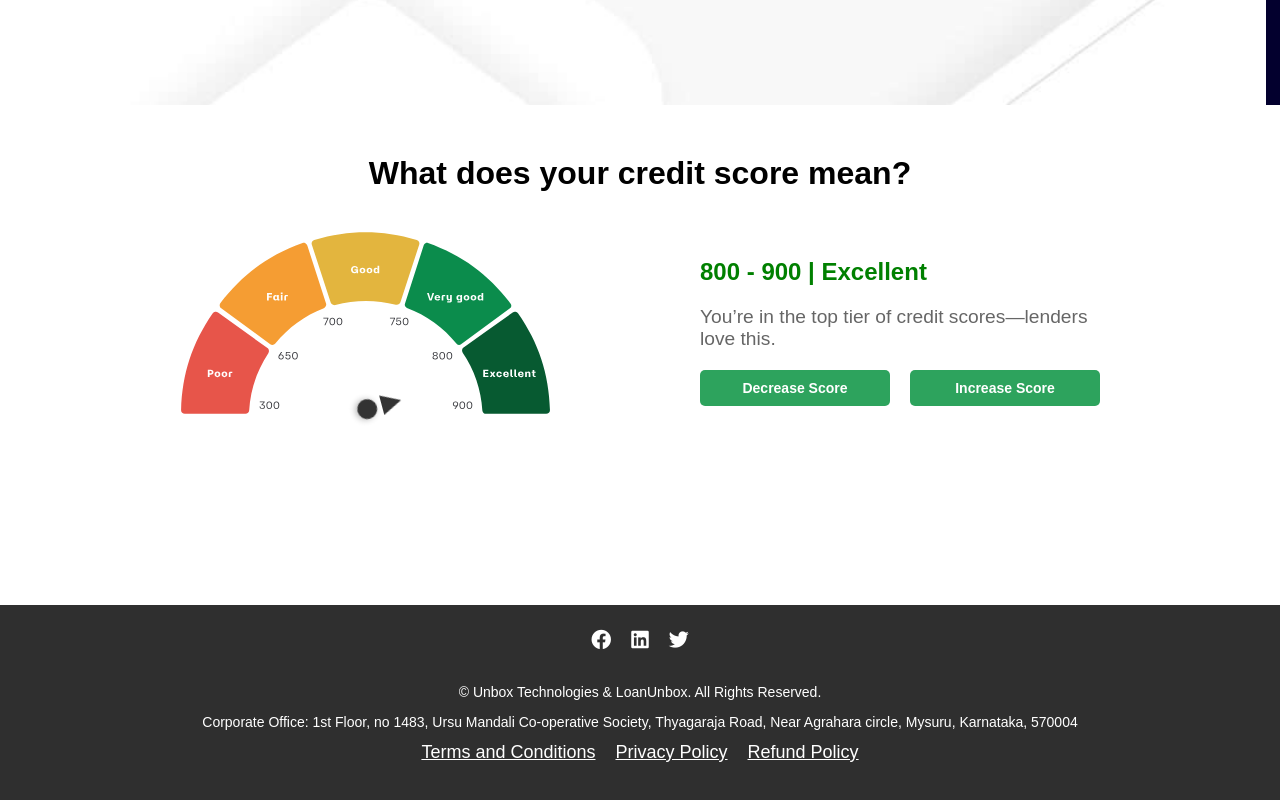
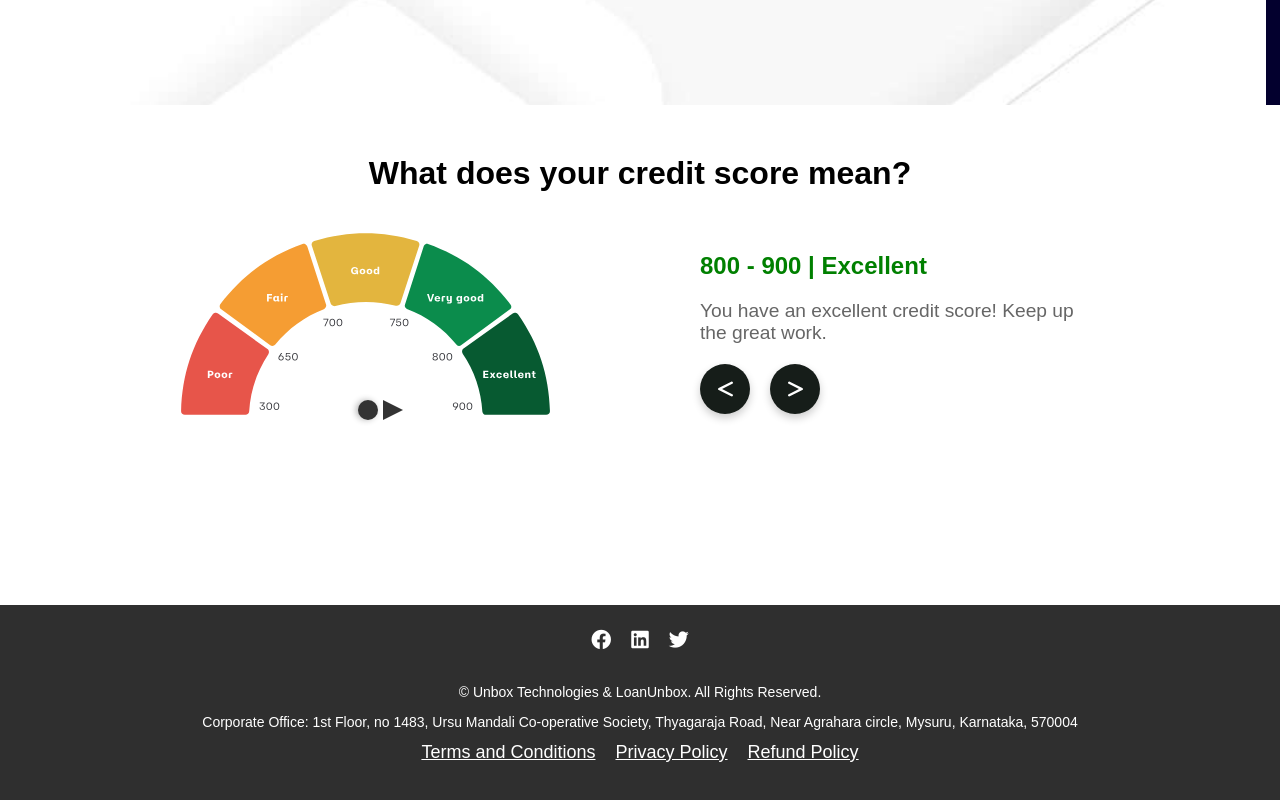
Before and after one commit to unboxapp/realscorewebsite, a React (Create React App) app: page / in a window 1280 px wide. Shown: the part 4105-4905 px from the top of the page. Built offline with nearby package versions, Linux system fonts and the light colour scheme.

Commit message:
changed inc-dec into arrow icon

```diff
--- a/src/Component/LandingPageComponents/six/Pagesix.css
+++ b/src/Component/LandingPageComponents/six/Pagesix.css
@@ -101,28 +101,51 @@
 /* Buttons Container */
 .buttons-container {
   display: flex;
-  justify-content: center;
+  /* justify-content: center; */
   gap: 20px; /* Adjust spacing between buttons */
   margin-top: 20px;
 }
 
-/* Buttons */
+/* Arrow Buttons */
 .btn {
-  padding: 10px 20px;
-  font-size: 0.875rem; /* Relative font size */
-  font-weight: bold;
+  display: flex;
+  justify-content: center;
+  align-items: center;
+  width: 50px;
+  height: 50px;
   border: none;
-  background-color: #2DA35D; /* Default button color */
+  background-color: #161d19; /* Default button color */
   color: white;
-  border-radius: 5px;
+  border-radius: 50%; /* Circular button */
   cursor: pointer;
   transition: background-color 0.3s ease-in-out;
+  font-size: 20px;
+  box-shadow: 0 4px 8px rgba(0, 0, 0, 0.2);
 }
 
 .btn:hover {
-  background-color: #1e8b4d; /* Darker shade on hover */
+  background-color: #27d472; /* Darker shade on hover */
 }
 
 .btn:active {
-  background-color: #166f3a; /* Even darker shade on click */
+  background-color: #13c45a; /* Even darker shade on click */
+  transform: scale(0.95); /* Slight shrink effect on click */
 }
+
+/* Icons for Buttons */
+.arrow-icon {
+  display: block;
+  width: 0;
+  height: 0;
+  border-style: solid;
+}
+
+.arrow-up {
+  border-width: 0 10px 15px 10px;
+  border-color: transparent transparent white transparent;
+}
+
+.arrow-down {
+  border-width: 15px 10px 0 10px;
+  border-color: white transparent transparent transparent;
+}
--- a/src/Component/LandingPageComponents/six/SixthComponent.js
+++ b/src/Component/LandingPageComponents/six/SixthComponent.js
@@ -1,5 +1,8 @@
 import React, { useState, useEffect } from "react";
 import "./Pagesix.css";
+import { FontAwesomeIcon } from '@fortawesome/react-fontawesome';
+import { faLessThan, faGreaterThan } from '@fortawesome/free-solid-svg-icons';
+
 
 const CreditScoreMeter = () => {
   const [score, setScore] = useState(750);
@@ -14,7 +17,6 @@ const CreditScoreMeter = () => {
       angle: -90,
       descriptions: [
         "You might face challenges getting approved for credit.",
-        "Consider working on your credit health for better opportunities.",
       ],
     },
     {
@@ -23,7 +25,6 @@ const CreditScoreMeter = () => {
       color: "#FFA000",
       angle: -45,
       descriptions: [
-        "You’re doing okay, but there’s room for improvement.",
         "Lenders might offer you credit with slightly higher interest rates.",
       ],
     },
@@ -33,7 +34,6 @@ const CreditScoreMeter = () => {
       color: "#FFC107",
       angle: 0,
       descriptions: [
-        "You have a good score. Keep up the responsible behavior!",
         "Most lenders will likely offer you credit on favorable terms.",
       ],
     },
@@ -44,7 +44,6 @@ const CreditScoreMeter = () => {
       angle: 45,
       descriptions: [
         "Your credit score is very good! You’re eligible for great terms.",
-        "Lenders view you as a reliable borrower.",
       ],
     },
     {
@@ -54,7 +53,6 @@ const CreditScoreMeter = () => {
       angle: 90,
       descriptions: [
         "You have an excellent credit score! Keep up the great work.",
-        "You’re in the top tier of credit scores—lenders love this.",
       ],
     },
   ];
@@ -89,7 +87,7 @@ const CreditScoreMeter = () => {
         }
         return prevScore + direction * 50;
       });
-    }, 3000); // 3 seconds interval
+    }, 2000); // 3 seconds interval
 
     return () => clearInterval(interval); // Clear interval on component unmount
   }, [direction]);
@@ -131,7 +129,7 @@ const CreditScoreMeter = () => {
       setScore((prevScore) => Math.max(300, prevScore - 50));
     }}
   >
-                Decrease Score
+    <FontAwesomeIcon icon={faLessThan} /> {/* Left Arrow */}
   </button>
   <button
     className="btn"
@@ -140,9 +138,11 @@ const CreditScoreMeter = () => {
       setScore((prevScore) => Math.min(900, prevScore + 50));
     }}
   >
-                Increase Score
+    <FontAwesomeIcon icon={faGreaterThan} /> {/* Right Arrow */}
   </button>
 </div>
+
+
           </div>
         </div>
       </div>
```
Lines whose indentation alone changed are shown as unchanged.
